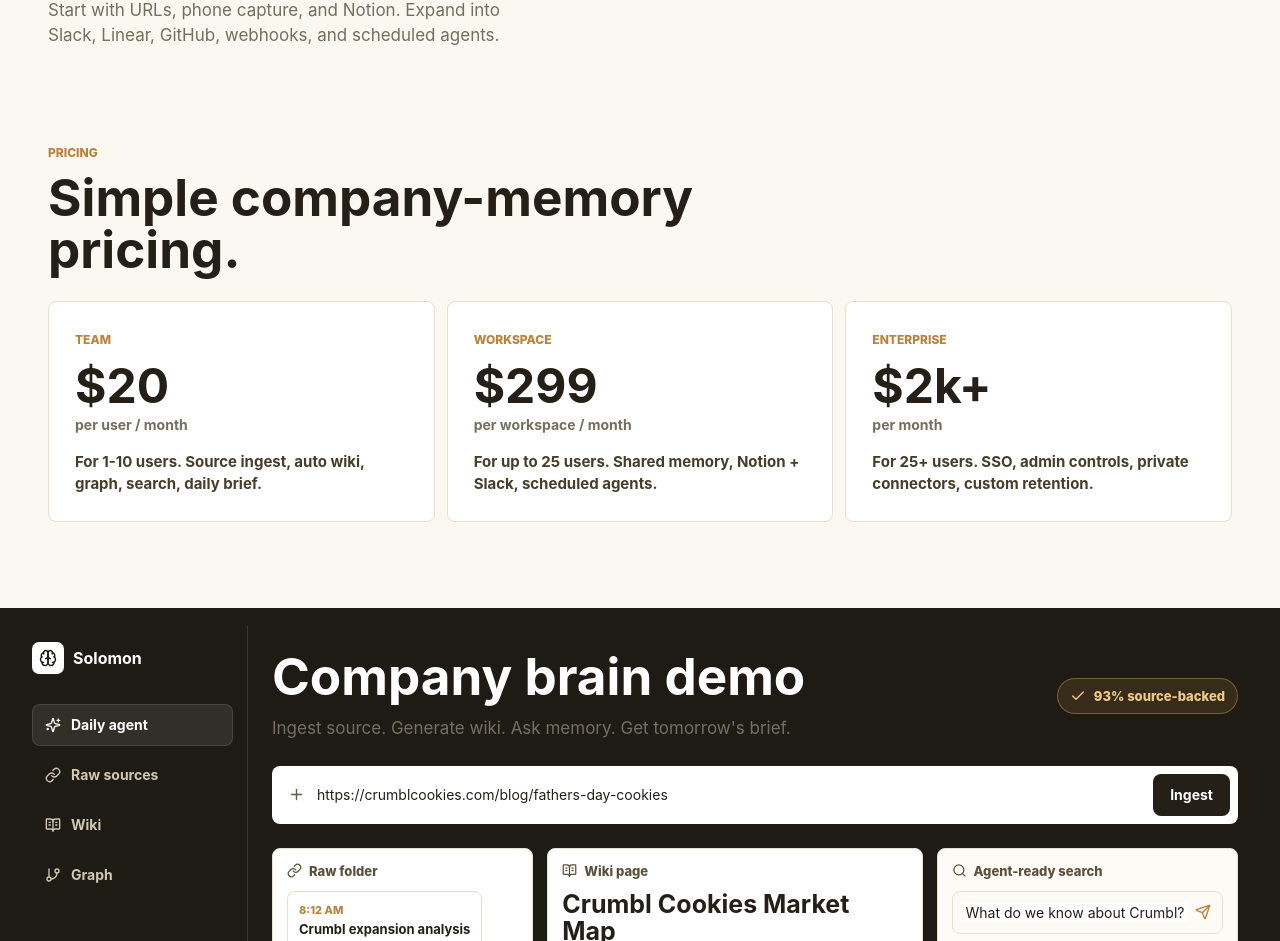
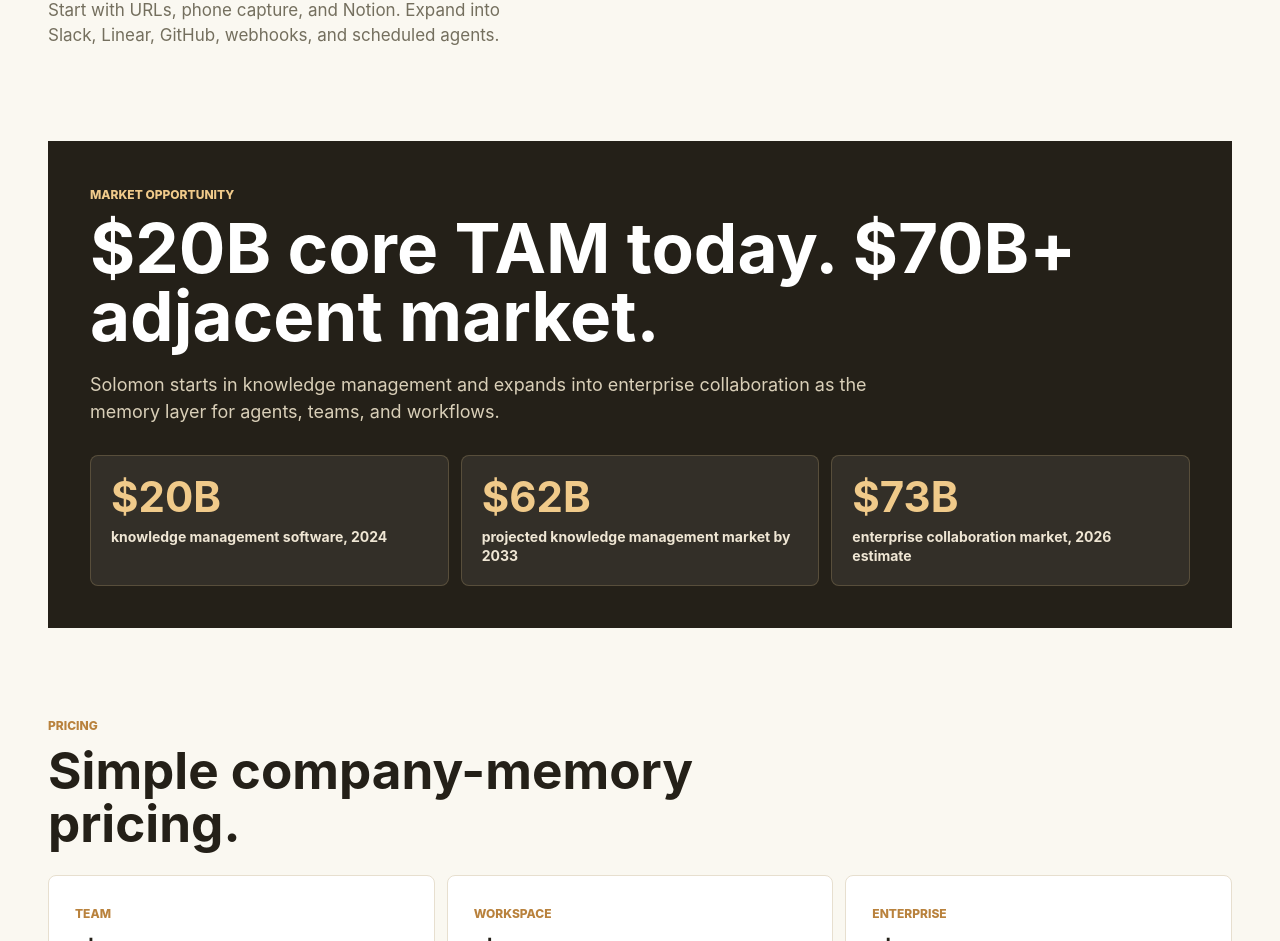
Before and after one commit to KGC3D/solomon-company-memory, a React (Vite) app: page / in a window 1280 px wide. Shown: the part 2211-3152 px from the top of the page. Built offline with nearby package versions, Linux system fonts and the light colour scheme.

Commit message:
Add market opportunity section

```diff
--- a/src/App.jsx
+++ b/src/App.jsx
@@ -408,6 +408,33 @@ function Integrations() {
   );
 }
 
+function MarketOpportunity() {
+  return (
+    <section className="marketOpportunity">
+      <span>Market opportunity</span>
+      <h2>$20B core TAM today. $70B+ adjacent market.</h2>
+      <p>
+        Solomon starts in knowledge management and expands into enterprise
+        collaboration as the memory layer for agents, teams, and workflows.
+      </p>
+      <div className="marketStats">
+        <div>
+          <strong>$20B</strong>
+          <small>knowledge management software, 2024</small>
+        </div>
+        <div>
+          <strong>$62B</strong>
+          <small>projected knowledge management market by 2033</small>
+        </div>
+        <div>
+          <strong>$73B</strong>
+          <small>enterprise collaboration market, 2026 estimate</small>
+        </div>
+      </div>
+    </section>
+  );
+}
+
 function Dashboard() {
   const [sources, setSources] = useState(rawSources);
   const [query, setQuery] = useState("What do we know about Crumbl?");
@@ -580,6 +607,7 @@ export default function App() {
       <PainQuotes />
       <WorkflowExplainer />
       <Integrations />
+      <MarketOpportunity />
       <BusinessModel />
       <Dashboard />
     </>
--- a/src/styles.css
+++ b/src/styles.css
@@ -610,6 +610,67 @@ a {
   width: 28px;
 }
 
+.marketOpportunity {
+  background: #242018;
+  color: #fff;
+  margin: 0 48px 86px;
+  padding: 42px;
+}
+
+.marketOpportunity > span {
+  color: #f0ca8a;
+  font-size: 12px;
+  font-weight: 850;
+  text-transform: uppercase;
+}
+
+.marketOpportunity h2 {
+  color: #fff;
+  font-size: clamp(38px, 5.4vw, 82px);
+  letter-spacing: 0;
+  line-height: 0.98;
+  margin: 12px 0 0;
+  max-width: 1100px;
+}
+
+.marketOpportunity p {
+  color: #d9cfb8;
+  font-size: 18px;
+  line-height: 1.45;
+  margin: 22px 0 0;
+  max-width: 790px;
+}
+
+.marketStats {
+  display: grid;
+  gap: 12px;
+  grid-template-columns: repeat(3, 1fr);
+  margin-top: 30px;
+}
+
+.marketStats div {
+  background: rgba(255, 255, 255, 0.07);
+  border: 1px solid rgba(240, 202, 138, 0.2);
+  border-radius: 8px;
+  padding: 20px;
+}
+
+.marketStats strong {
+  color: #f0ca8a;
+  display: block;
+  font-size: 42px;
+  line-height: 1;
+}
+
+.marketStats small {
+  color: #efe6d4;
+  display: block;
+  font-size: 14px;
+  font-weight: 700;
+  line-height: 1.35;
+  margin-top: 10px;
+}
+
 .dashboard {
   background: #1e1b14;
   color: #f4efe3;
@@ -860,6 +921,15 @@ a {
     grid-template-columns: 1fr;
   }
 
+  .marketOpportunity {
+    margin-inline: 22px;
+    padding: 28px;
+  }
+
+  .marketStats {
+    grid-template-columns: 1fr;
+  }
+
   .dashboard {
     grid-template-columns: 1fr;
   }
```
